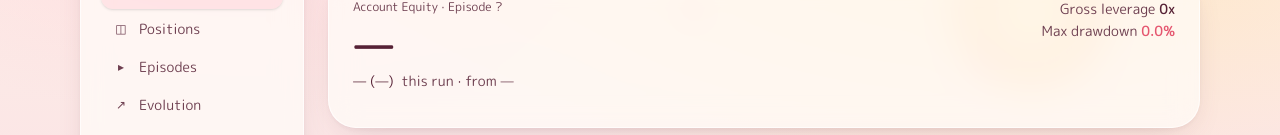
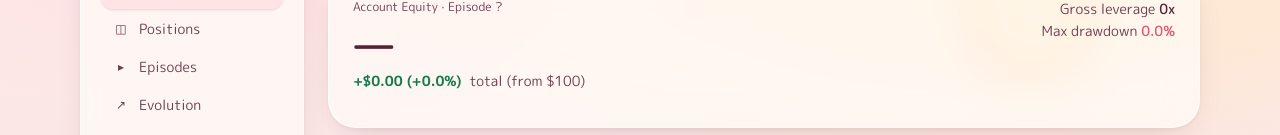
Before and after one commit to Dhrub-Kumar-Garg/stockWiseV2, a Next.js app in the folder web/: page / in a window 1280 px wide. Shown: the part 132-267 px from the top of the page. Built offline with nearby package versions, Linux system fonts and the light colour scheme; a web font is replaced by a local one.

Commit message:
feat: show total return from  deposit as primary headline PnL

```diff
--- a/web/app/components/DashboardV2.tsx
+++ b/web/app/components/DashboardV2.tsx
@@ -223,7 +223,7 @@ function PnLChart({ data, startCap }: { data: any[]; startCap: number }) {
   type RangeKey = "1D" | "1W" | "1M" | "3M";
   const [range, setRange] = useState<RangeKey>("1D");
 
-  const start = range === "1D" ? (startCap || 100) : 100;
+  const start = 100;
   const nowMs = Date.now();
   const rangeMs: Record<RangeKey, number> = {
     "1D": 24 * 60 * 60 * 1000,
@@ -502,20 +502,27 @@ function OverviewTab({ sig, episodes, equity: eqCurve, world }: any) {
           <div>
             <p className="text-xs text-inksoft mb-1" id="equity-label">Account Equity · Episode {sig.episodeNum ?? "?"}</p>
             <p className="font-display text-5xl font-bold tnum" aria-labelledby="equity-label">{usd(sig.equity)}</p>
-            <p className="mt-1 text-sm flex flex-wrap items-center gap-x-2">
-              <span className={tone(sig.totalPnl)}>
-                <span className="sr-only">{(sig.totalPnl ?? 0) >= 0 ? "Profit" : "Loss"}:</span>
-                {signed(sig.totalPnl)} ({pct(sig.totalPnlPct)})
-              </span>
-              <span className="text-inksoft">this run · from {usd(sig.startingCapital, 0)}</span>
-              {((sig.lifetime?.initialCapital && sig.startingCapital !== sig.lifetime.initialCapital) || (sig.episodeNum && sig.episodeNum > 1)) && (
-                <span className="text-xs text-inksoft">
-                  · All-time: <span className={`font-medium ${tone(sig.equity - (sig.lifetime?.initialCapital || 100))}`}>
-                    {signed(sig.equity - (sig.lifetime?.initialCapital || 100))} ({pct((sig.equity - (sig.lifetime?.initialCapital || 100)) / (sig.lifetime?.initialCapital || 100))})
+            {(() => {
+              const initCap = sig.lifetime?.initialCapital || 100;
+              const allTimePnl = (sig.equity ?? initCap) - initCap;
+              const allTimePnlPct = initCap > 0 ? allTimePnl / initCap : 0;
+              return (
+                <p className="mt-1 text-sm flex flex-wrap items-center gap-x-2">
+                  <span className={`font-semibold ${tone(allTimePnl)}`}>
+                    <span className="sr-only">{allTimePnl >= 0 ? "Profit" : "Loss"}:</span>
+                    {signed(allTimePnl)} ({pct(allTimePnlPct)})
                   </span>
-                </span>
-              )}
-            </p>
+                  <span className="text-inksoft">total (from {usd(initCap, 0)})</span>
+                  {((sig.startingCapital && sig.startingCapital !== initCap) || (sig.episodeNum && sig.episodeNum > 1)) && (
+                    <span className="text-xs text-inksoft">
+                      · Ep {sig.episodeNum ?? ""}: <span className={`font-medium ${tone(sig.totalPnl)}`}>
+                        {signed(sig.totalPnl)} ({pct(sig.totalPnlPct)})
+                      </span> from {usd(sig.startingCapital, 0)}
+                    </span>
+                  )}
+                </p>
+              );
+            })()}
           </div>
           <div className="text-right text-sm space-y-0.5">
             <p className="text-inksoft">Gross leverage <span className="tnum font-medium text-ink">{sig.grossLeverage?.toFixed(1) ?? "0"}x</span></p>
```
